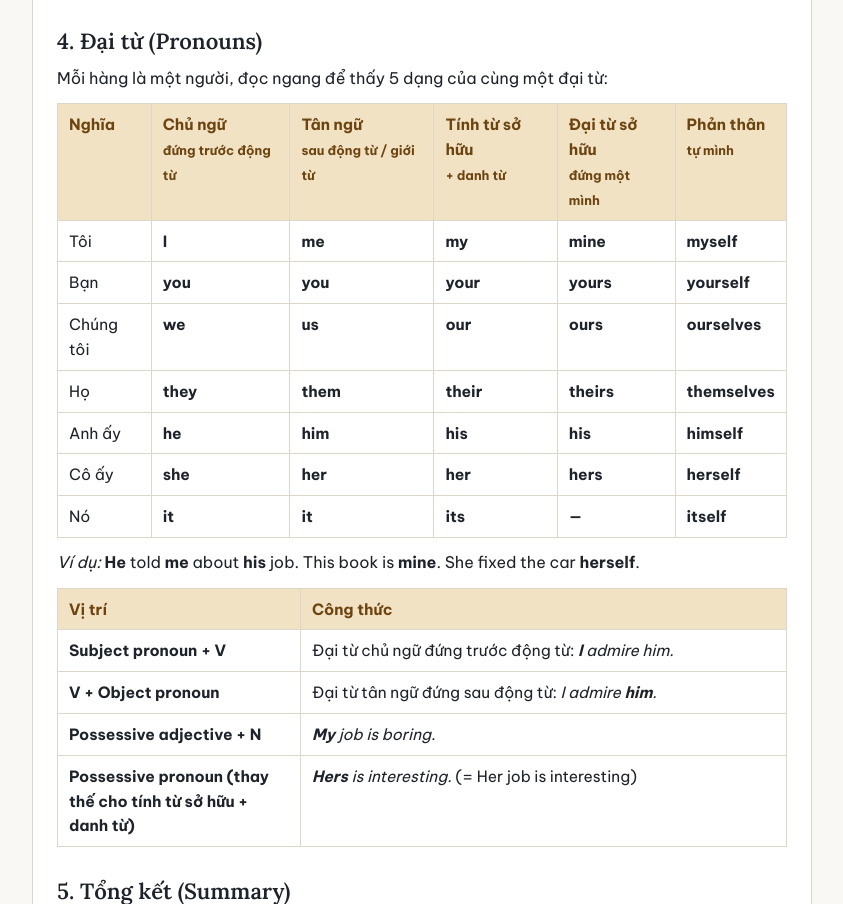
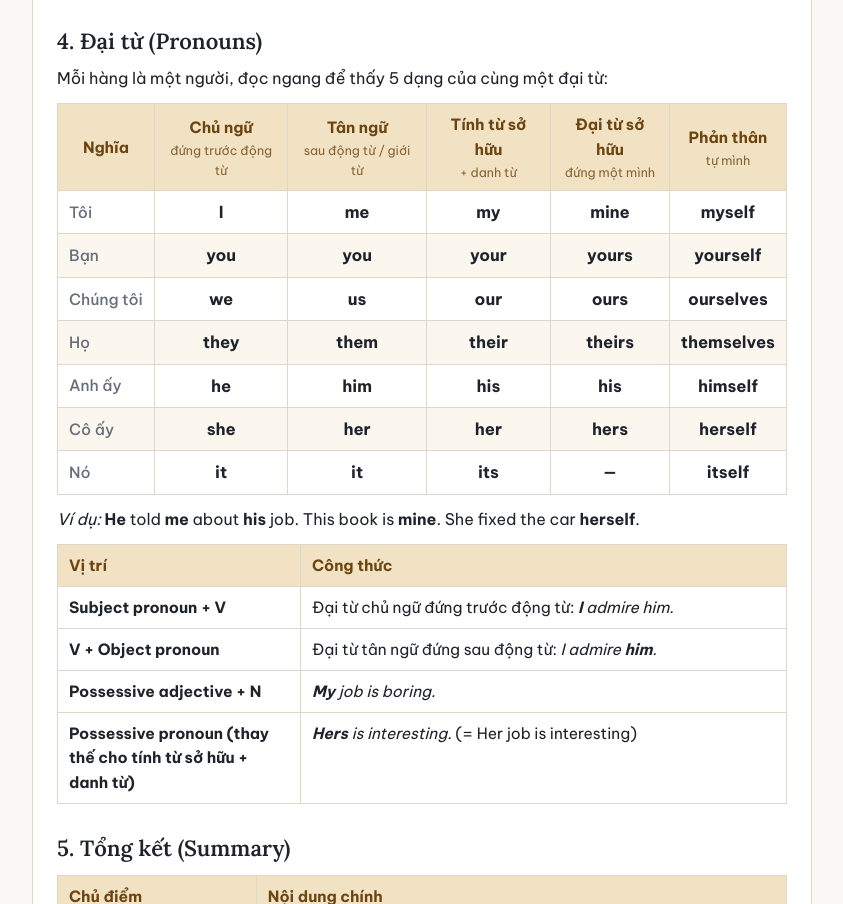
Before and after one commit to mangomint1805/summary-old, a plain HTML site: page docs/reading/unit-01-nouns-pronouns.html in a window 1280 px wide. Shown: the part 1510-2414 px from the top of the page, without its empty margins (218-1061 px from the left). Drawn offline with Linux system fonts and the light colour scheme.

Commit message:
Kiểu bảng đại từ

```diff
--- a/docs/style.css
+++ b/docs/style.css
@@ -56,6 +56,13 @@ main > h1{margin-top:6px;}
 .doc th,.doc td{border:1px solid var(--line);padding:8px 11px;vertical-align:top;text-align:left;}
 .doc thead th,.doc tr:first-child th{background:var(--amber-soft);color:var(--amber-ink);}
 
+/* bảng đại từ */
+.doc table.pron th,.doc table.pron td{text-align:center;vertical-align:middle;}
+.doc table.pron th small{display:block;font-weight:400;font-size:12.5px;color:var(--amber-ink);opacity:.8;}
+.doc table.pron td:first-child{text-align:left;color:var(--dim);font-weight:500;white-space:nowrap;}
+.doc table.pron td strong{font-size:16.5px;}
+.doc table.pron tbody tr:nth-child(even){background:#fbf7ef;}
+
 @media (max-width:480px){
   .hero{padding:36px 0 12px;}
   .path::before{left:23px;}
```
